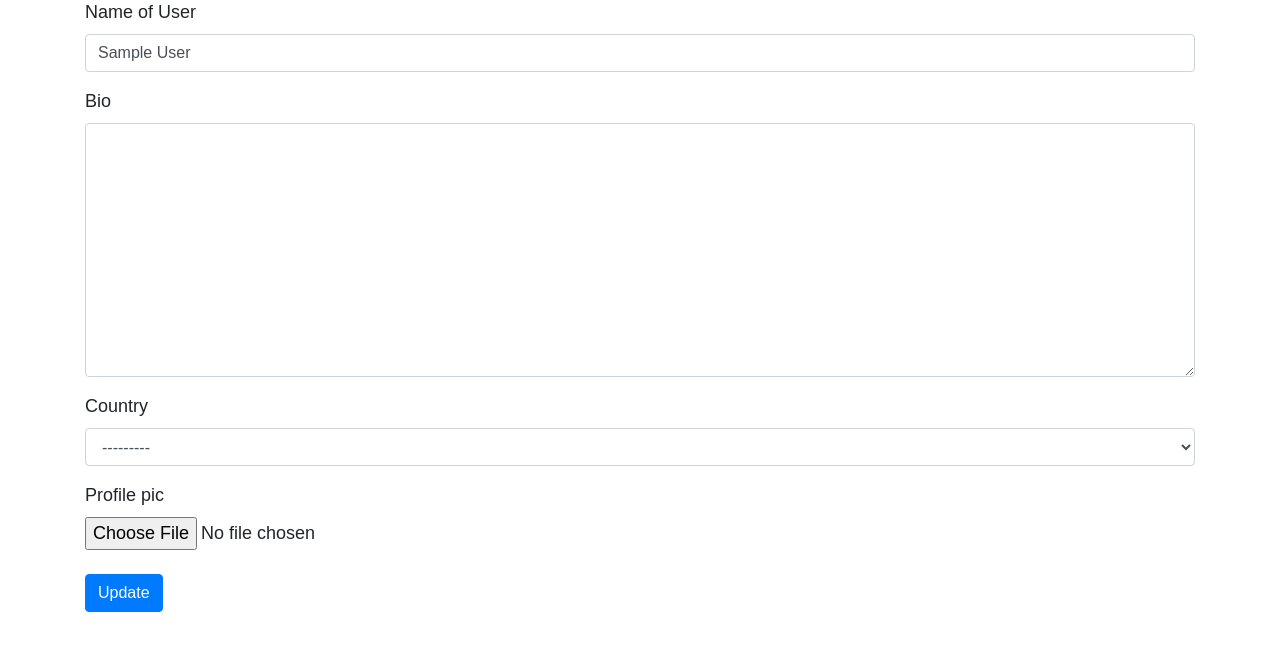
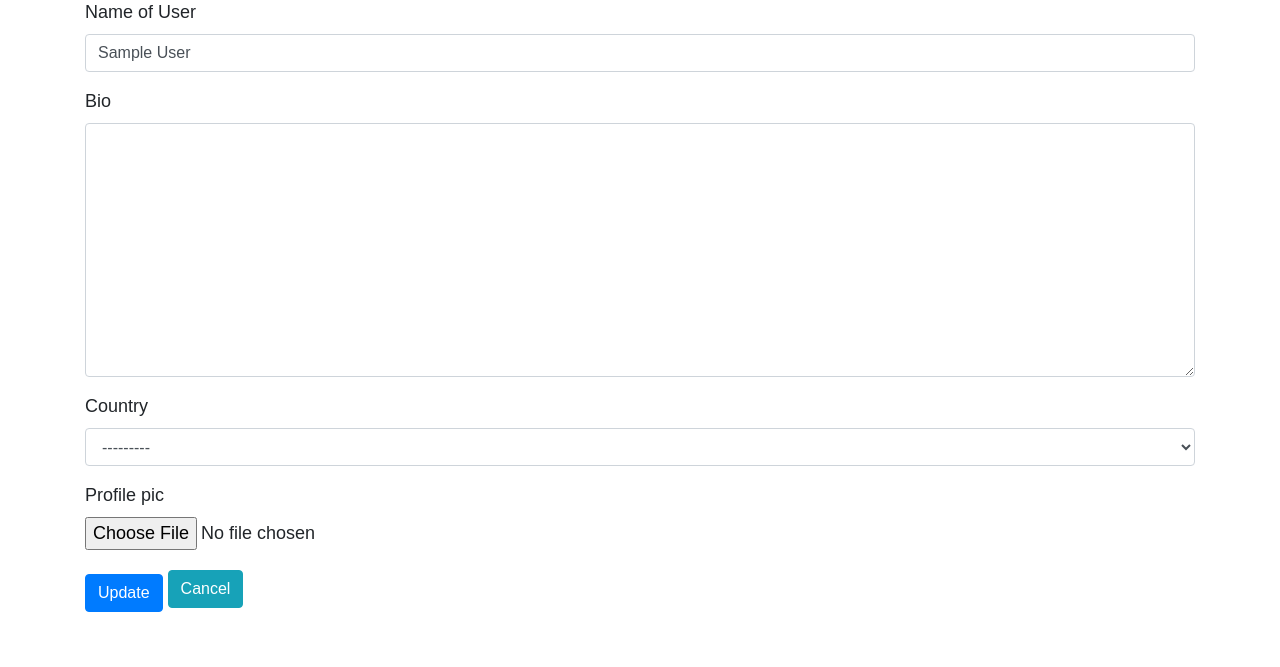
Before and after one commit to kevinbowen777/djapi-blog, a Django app: page /accounts/~update/ in a window 1280 px wide. Shown: the part 133-800 px from the top of the page. Run offline with Django 4.2, Linux system fonts and the light colour scheme; the visitor is signed in with stand-in values (Sample User, id 1); data comes from the database, SQL or seed files in the repository; parts of the project's set-up code (start-up, migrations or seed data) failed here and were passed over; some libraries are stand-ins or nearby versions.

Commit message:
Add cancel button. Resolves #20

```diff
--- a/templates/account/user_form.html
+++ b/templates/account/user_form.html
@@ -11,6 +11,7 @@
     <div class="control-group">
       <div class="controls">
         <button type="submit" class="btn btn-primary mt-2">Update</button>
+        <a class="btn btn-info" href="javascript:window.history.back()">Cancel</a>
       </div>
     </div>
   </form>
```
